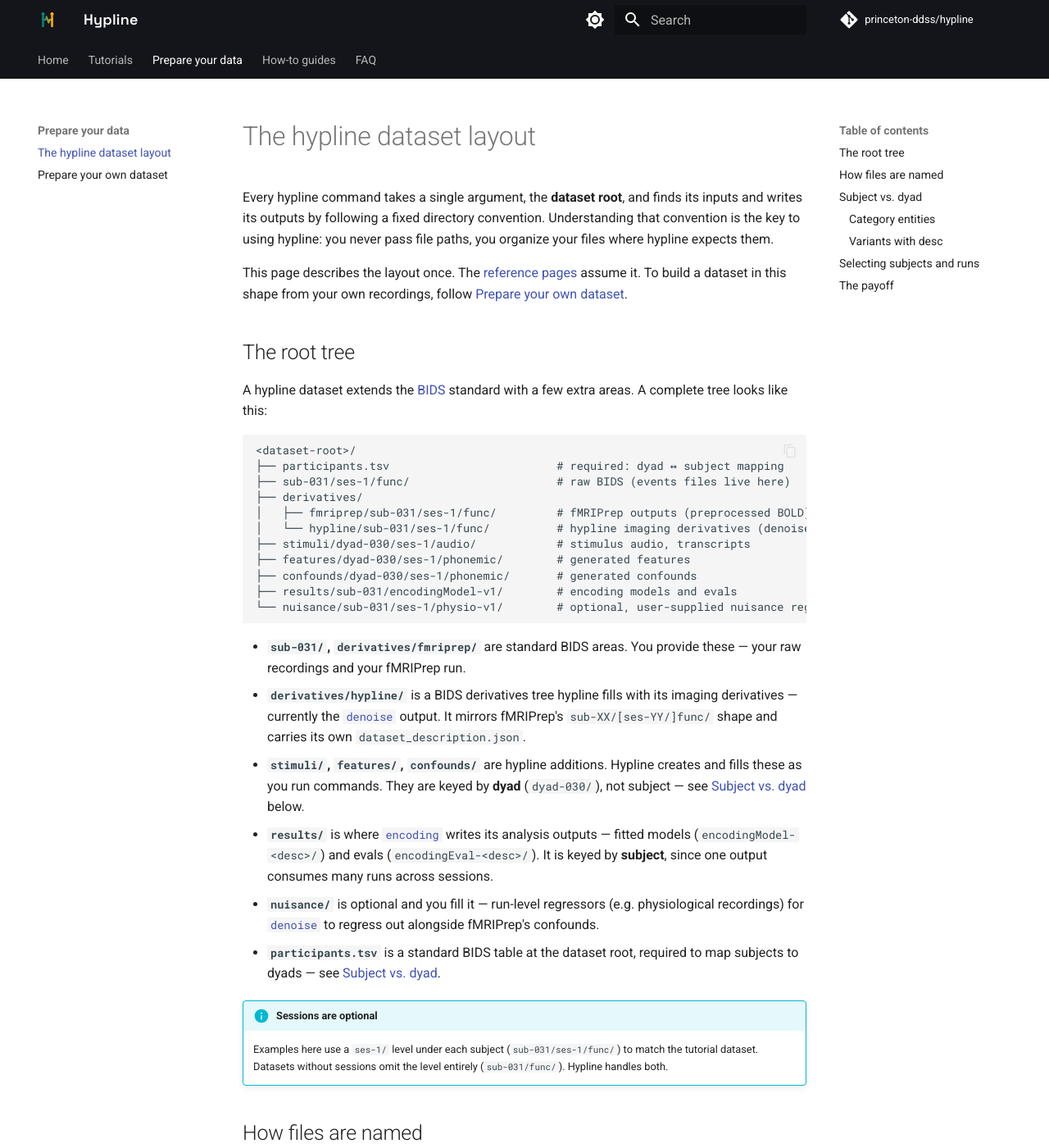
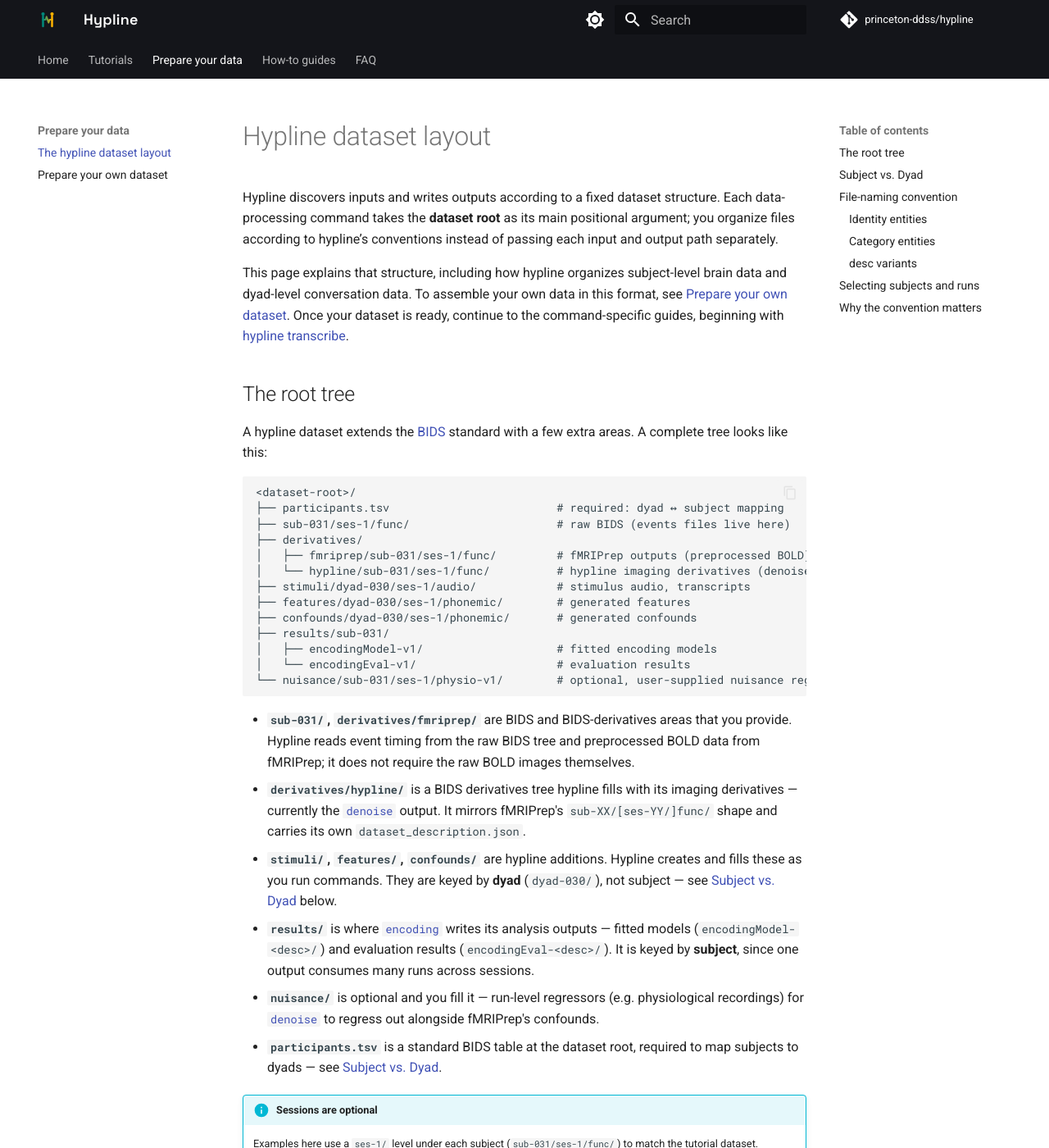
Before and after one commit to princeton-ddss/hypline, an MkDocs documentation site: the page built from docs/mkdocs/data-prep/layout.md, in a window 1280 px wide and 1400 px high. Shown: the whole window at 82% size. Built offline with MkDocs 1.6.1 and Material for MkDocs 9.7.7, drawn with Linux system fonts in a browser that asks for light colours; comment, search, counter and statistics services are not loaded; the version menu is left out; some of the changed text lies outside the part shown.

Commit message:
Revise hypline dataset layout documentation
Updated the hypline dataset layout documentation for clarity and consistency. Revised sections on dataset structure, file naming conventions, and added explanations for subject vs. dyad.

````diff
--- a/docs/mkdocs/data-prep/layout.md
+++ b/docs/mkdocs/data-prep/layout.md
@@ -1,13 +1,14 @@
-# The hypline dataset layout
+# Hypline dataset layout
 
-Every hypline command takes a single argument, the **dataset root**, and finds
-its inputs and writes its outputs by following a fixed directory convention.
-Understanding that convention is the key to using hypline: you never pass file
-paths, you organize your files where hypline expects them.
+Hypline discovers inputs and writes outputs according to a fixed dataset structure.
+Each data-processing command takes the **dataset root** as its main positional argument;
+you organize files according to hypline’s conventions instead of passing each input
+and output path separately.
 
-This page describes the layout once. The [reference pages](../reference/transcribe.md)
-assume it. To build a dataset in this shape from your own recordings, follow
-[Prepare your own dataset](../how-to/prepare-dataset.md).
+This page explains that structure, including how hypline organizes subject-level
+brain data and dyad-level conversation data. To assemble your own data in this format,
+see [Prepare your own dataset](../data-prep/prepare-dataset.md). Once your dataset is
+ready, continue to the command-specific guides, beginning with [hypline transcribe](../how-to/transcribe.md).
 
 ## The root tree
 
@@ -24,28 +25,31 @@
 ├── stimuli/dyad-030/ses-1/audio/            # stimulus audio, transcripts
 ├── features/dyad-030/ses-1/phonemic/        # generated features
 ├── confounds/dyad-030/ses-1/phonemic/       # generated confounds
-├── results/sub-031/encodingModel-v1/        # encoding models and evals
+├── results/sub-031/
+│   ├── encodingModel-v1/                    # fitted encoding models
+│   └── encodingEval-v1/                     # evaluation results
 └── nuisance/sub-031/ses-1/physio-v1/        # optional, user-supplied nuisance regressors
 ```
 
-- **`sub-031/`, `derivatives/fmriprep/`** are standard BIDS areas. You provide
-  these — your raw recordings and your fMRIPrep run.
+- **`sub-031/`, `derivatives/fmriprep/`** are BIDS and BIDS-derivatives areas
+  that you provide. Hypline reads event timing from the raw BIDS tree and
+  preprocessed BOLD data from fMRIPrep; it does not require the raw BOLD images themselves.
 - **`derivatives/hypline/`** is a BIDS derivatives tree hypline fills with its
-  imaging derivatives — currently the [`denoise`](../reference/denoise.md)
+  imaging derivatives — currently the [`denoise`](../how-to/denoise.md)
   output. It mirrors fMRIPrep's `sub-XX/[ses-YY/]func/` shape and carries its own
   `dataset_description.json`.
 - **`stimuli/`, `features/`, `confounds/`** are hypline additions. Hypline
   creates and fills these as you run commands. They are keyed by **dyad**
-  (`dyad-030/`), not subject — see [Subject vs. dyad](#subject-vs-dyad) below.
-- **`results/`** is where [`encoding`](../reference/encoding.md) writes its
-  analysis outputs — fitted models (`encodingModel-<desc>/`) and evals
+  (`dyad-030/`), not subject — see [Subject vs. Dyad](#subject-vs-dyad) below.
+- **`results/`** is where [`encoding`](../how-to/encoding.md) writes its
+  analysis outputs — fitted models (`encodingModel-<desc>/`) and evaluation results
   (`encodingEval-<desc>/`). It is keyed by **subject**, since one output
   consumes many runs across sessions.
 - **`nuisance/`** is optional and you fill it — run-level regressors (e.g.
-  physiological recordings) for [`denoise`](../reference/denoise.md) to regress
+  physiological recordings) for [`denoise`](../how-to/denoise.md) to regress
   out alongside fMRIPrep's confounds.
 - **`participants.tsv`** is a standard BIDS table at the dataset root, required
-  to map subjects to dyads — see [Subject vs. dyad](#subject-vs-dyad).
+  to map subjects to dyads — see [Subject vs. Dyad](#subject-vs-dyad).
 
 !!! info "Sessions are optional"
 
@@ -53,27 +57,11 @@
     (`sub-031/ses-1/func/`) to match the tutorial dataset. Datasets without
     sessions omit the level entirely (`sub-031/func/`). Hypline handles both.
 
-## How files are named
+## Subject vs. Dyad
 
-Hypline follows BIDS filename conventions: a filename is a chain of
-`entity-value` pairs joined by `_`, ending in a suffix and extension.
-
-```
-sub-031_task-conv_run-1_space-T1w_desc-preproc_bold.nii.gz
-\____________________________________________/ \__/ \_____/
-                   entities                   suffix   ext
-```
-
-The **identity entities** at the front name which recording a file belongs to.
-A file leads with exactly one of `sub` or `dyad` (never both), followed by
-the BOLD-identity entities `ses`, `task`, `run`. A `sub`-keyed file belongs to
-one brain; a `dyad`-keyed file belongs to one shared conversation. Generated
-files mirror the identity entities of the source they came from.
-
-## Subject vs. dyad
-
-Hypline is a hyperscanning pipeline: two partners hold one conversation while
-both are scanned. An artifact is keyed by what it is derived from:
+Each dyadic conversation run produces one set of stimuli, features,
+and confounds, which can later be used to fit a separate encoding model
+for each partner. An artifact is keyed by what it is derived from:
 
 - **`sub`-keyed** — derived from one *brain*: raw BOLD, `derivatives/fmriprep/`,
   `derivatives/hypline/` (denoised), `nuisance/`, and `results/` (a subject's
@@ -112,10 +100,28 @@
 `participants.tsv`: a subject's encoding model looks up its dyad, then reads that
 dyad's features.
 
+## File-naming convention
+
+Hypline follows BIDS filename conventions: a filename is a chain of
+`entity-value` pairs joined by `_`, ending in a suffix and extension.
+
+```
+sub-031_task-conv_run-1_space-T1w_desc-preproc_bold.nii.gz
+\____________________________________________/ \__/ \_____/
+                   entities                   suffix   ext
+```
+### Identity entities
+
+The **identity entities** at the front name which recording a file belongs to.
+A file leads with exactly one of `sub` or `dyad` (never both), followed by
+the BOLD-identity entities `ses`, `task`, `run`. A `sub`-keyed file belongs to
+one brain; a `dyad`-keyed file belongs to one shared conversation. Generated
+files mirror the identity entities of the source they came from.
+
 ### Category entities
 
-Each hypline-generated derivative carries exactly one **category entity** naming
-what kind of derivative it is:
+Files stored under `features/`, `confounds/`, `nuisance/`, and `results/`
+carry one **category entity** that identifies their contents:
 
 | Entity        | Area          | Example                         |
 | ------------- | ------------- | ------------------------------- |
@@ -129,11 +135,14 @@
 `<kind>-<desc>` subdirectory pairs the entity with its `--desc` variant tag —
 `result-encodingModel_desc-v1` under `results/sub-031/encodingModel-v1/`.
 
+Denoised BOLD files under `derivatives/hypline/` instead follow standard
+BIDS-derivatives naming and use `desc-denoised`.
+
 Stimuli carry no category entity. Their kind is a trailing filename suffix
 (`_audio`, `_transcript`) instead — e.g. `dyad-030_ses-1_task-conv_run-1_audio.wav`
 under `stimuli/dyad-030/ses-1/audio/`.
 
-### Variants with `desc`
+### `desc` variants
 
 Some commands accept a `--desc` label that tags an output as one *variant* among
 several. Variants live in their own subdirectory so they stay physically
@@ -160,10 +169,9 @@
 generated, so reruns are cheap).
 
 For how to combine these, see [Filter to specific runs or
-conditions](../how-to/filter.md); for what `--data-filters` can match, see
-[Segments and metadata](segments.md).
+conditions](../FAQ/filter.md).
 
-## The payoff
+## Why the convention matters
 
 Centralizing discovery in one convention means commands compose cleanly: each
 reads what earlier steps wrote, with no configuration file wiring inputs to
````
